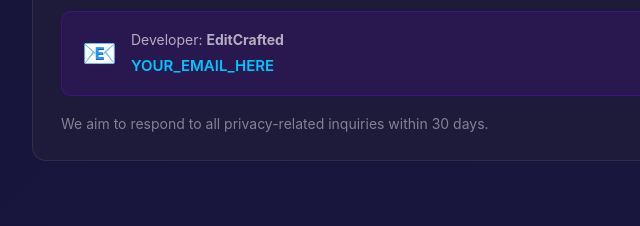
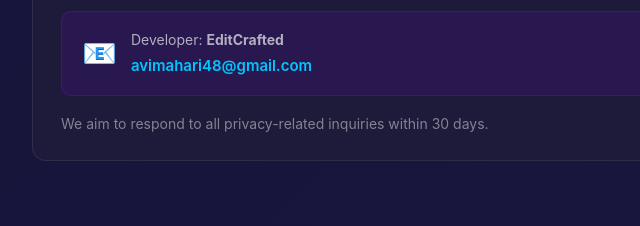
Before and after one commit to avi416/Dice-Coin-Roll-3D--privacy-policy-, a plain HTML site: page index.html in a window 1280 px wide. Shown: the part 5180-5406 px from the top of the page, 238-878 px from the left. Drawn offline with Linux system fonts and the light colour scheme.

Commit message:
Update index.html

```diff
--- a/index.html
+++ b/index.html
@@ -629,7 +629,7 @@
         <div>
           <p>Developer: <strong>EditCrafted</strong></p>
           <!-- TODO: Replace YOUR_EMAIL_HERE with your actual contact email -->
-          <a href="mailto:YOUR_EMAIL_HERE">YOUR_EMAIL_HERE</a>
+          <a href="mailto:avimahari48@gmail.com">avimahari48@gmail.com</a>
         </div>
       </div>
       <p style="margin-top: 16px; font-size: 14px; color: rgba(255,255,255,0.45);">
```
